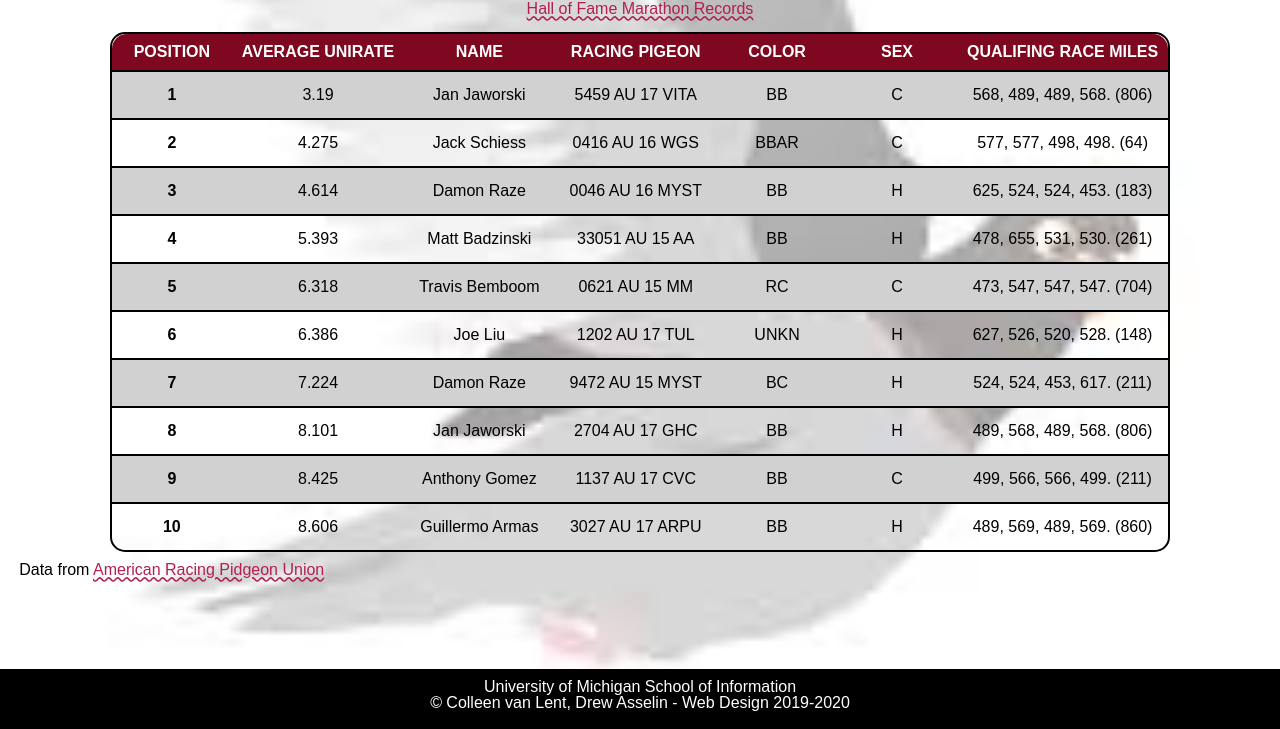
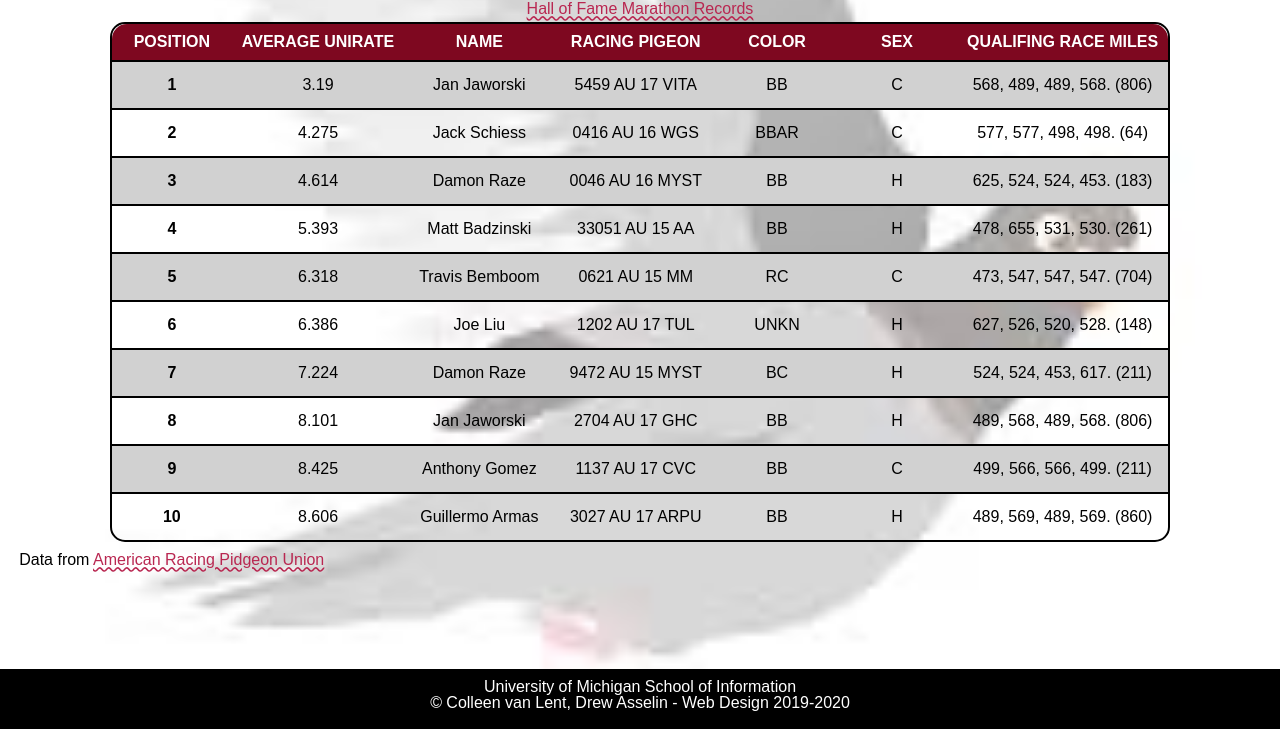
Before and after one commit to kfeld4/homework3, a plain HTML site: page index.html in a window 1280 px wide. Shown: the part 71-800 px from the top of the page. Drawn offline with Linux system fonts and the light colour scheme; a web font is replaced by a local one.

Commit message:
Add files via upload

```diff
--- a/css/style.css
+++ b/css/style.css
@@ -42,7 +42,7 @@ p{
 }
 
 a{
-  color: #B21F50;
+  color: #B92751;
   font-size: 16px;
   text-decoration-style: wavy;
 }
--- a/index.html
+++ b/index.html
@@ -36,7 +36,7 @@
   </header>
     <main>
       <table>
-        <caption><a href = "https://pigeon-ndb.com/results/">Hall of Fame Marathon Records</a><caption>
+        <caption><a href = "https://pigeon-ndb.com/results/">Hall of Fame Marathon Records</a></caption>
       <thead>
         <tr>
           <th scope="col" class="colhead">Position</th>
```
